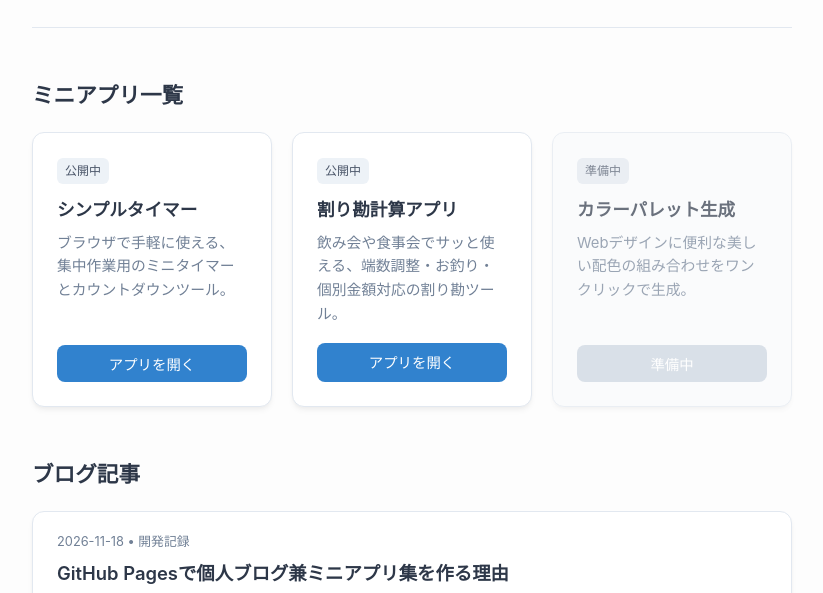
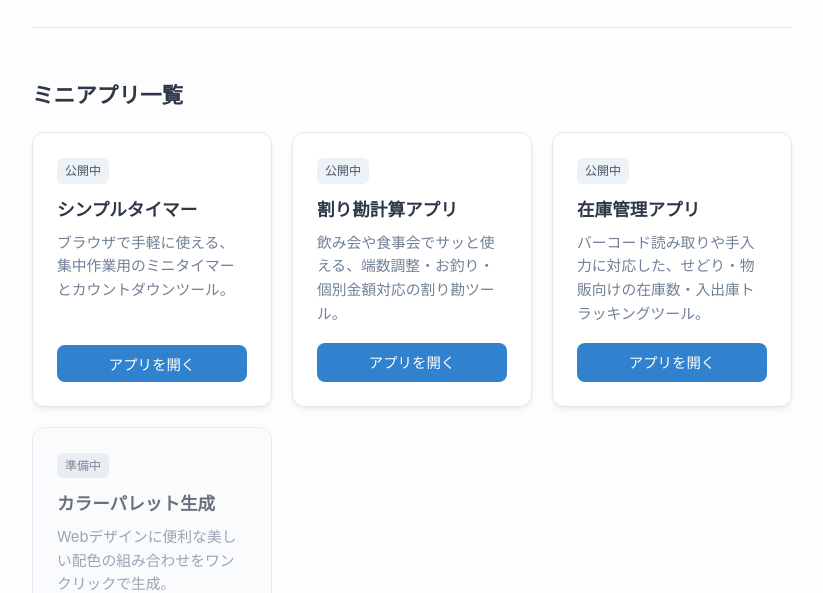
Before and after one commit to tknos2610-ux/ai-sandbox, a plain HTML site: page index.html in a window 1280 px wide. Shown: the part 180-773 px from the top of the page, without its empty margins (228-1051 px from the left). Drawn offline with Linux system fonts and the light colour scheme.

Commit message:
Fix issue #13: index.html のミニアプリ一覧に、在庫管理アプリへのリンクカードを追加して。

```diff
--- a/index.html
+++ b/index.html
@@ -334,7 +334,17 @@
                     <a href="split-bill.html" class="btn">アプリを開く</a>
                 </div>
 
-                <!-- App 3 (Coming Soon) -->
+                <!-- App 3 -->
+                <div class="card">
+                    <div>
+                        <span class="badge">公開中</span>
+                        <h3>在庫管理アプリ</h3>
+                        <p>バーコード読み取りや手入力に対応した、せどり・物販向けの在庫数・入出庫トラッキングツール。</p>
+                    </div>
+                    <a href="stock.html" class="btn">アプリを開く</a>
+                </div>
+
+                <!-- App 4 (Coming Soon) -->
                 <div class="card coming-soon">
                     <div>
                         <span class="badge" style="background-color: #e2e8f0; color: #4a5568;">準備中</span>
```
